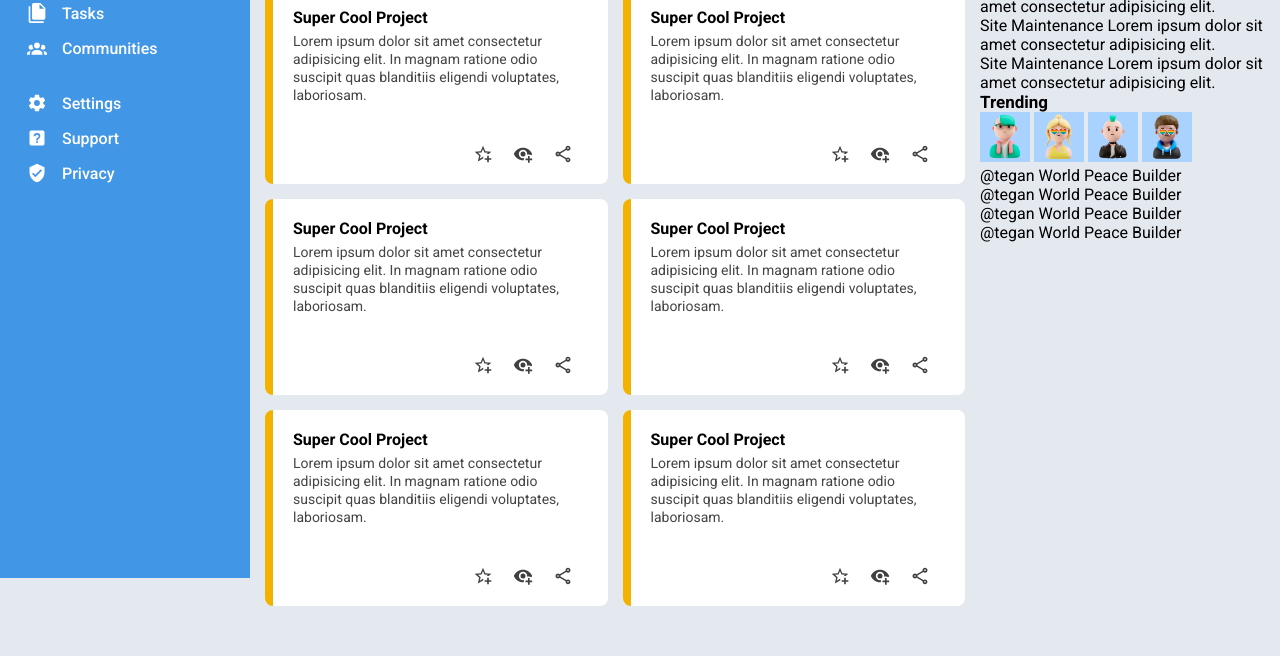
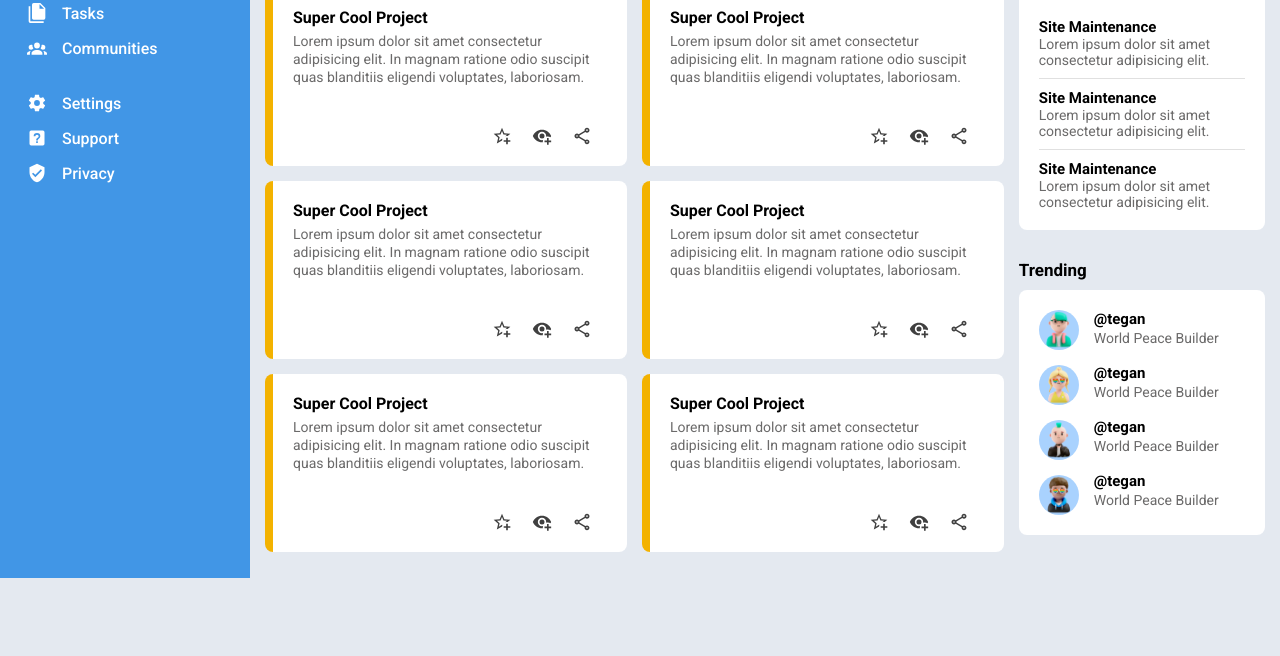
Before and after one commit to iwbsod/odin-admin-dashboard, a plain HTML site: page index.html in a window 1280 px wide. Shown: the part 222-878 px from the top of the page. After the commit the page ends 802 px from the top, so only its background shows below. Drawn offline with Linux system fonts and the light colour scheme.

Commit message:
Styled trending content

```diff
--- a/index.html
+++ b/index.html
@@ -172,7 +172,7 @@
           <span class="description">Lorem ipsum dolor sit amet consectetur adipisicing elit. </span>
         </div>
 
-        <div class="announcement last">
+        <div class="announcement-last">
           <span class="title">Site Maintenance</span>
           <span class="description">Lorem ipsum dolor sit amet consectetur adipisicing elit. </span>
         </div>
--- a/style.css
+++ b/style.css
@@ -159,9 +159,10 @@ body {
 .main-content {
   padding-left: 265px;
   padding-top: 180px;
-  padding-bottom: 50px;
+  padding-bottom: 15px;
+  padding-right: 15px;
   display: grid;
-  grid-template-columns: 1fr 300px;
+  grid-template-columns: 3fr 1fr;
   column-gap: 15px;
 }
 
@@ -199,7 +200,7 @@ body {
 
 .project .description {
   font-size: 14px;
-  color: rgb(68, 68, 68);
+  color: rgb(107, 106, 106);
   line-height: 18px;
   margin-bottom: 40px;
 }
@@ -215,6 +216,77 @@ body {
   margin-inline: 10px;
 }
 
-img {
-  height: 50px;
+.announcements-trending-container {
+
 }
+
+.announcements-container,
+.trending-container {
+  background-color: white;
+  padding: 20px;
+  border-radius: 8px;
+  margin-bottom: 30px;
+  margin-top: 10px;
+}
+
+.announcements-container .announcement {
+  padding: 10px 0;
+  border-bottom: 1px solid rgb(224, 224, 224);
+  display: flex;
+  flex-direction: column;
+}
+
+.announcements-container .announcement-last {
+  margin-top: 10px;
+  display: flex;
+  flex-direction: column;
+}
+
+.announcements-container .title {
+  font-size: 15px;
+  font-weight: bold;
+}
+
+.announcements-container .description {
+  font-size: 14px;
+  color: rgb(107, 106, 106);
+}
+
+.trending-container {
+  display: flex;
+  gap: 15px;
+}
+
+.trending-container .trending-profiles {
+  display: flex;
+  flex-direction: column;
+  gap: 15px;
+}
+
+.trending-container .trending-names {
+  display: flex;
+  flex-direction: column;
+  gap: 18px;
+}
+
+.trending-names .name {
+  display: flex;
+  flex-direction: column;
+}
+
+.trending-names .username {
+  font-weight: bold;
+  font-size: 15px;
+  margin-bottom: 2px;
+}
+
+.trending-names .bio {
+  font-size: 14px;
+  color: rgb(107, 106, 106);
+}
+
+
+.trending-container img {
+ height: 40px;
+ border-radius: 20px;
+}
```
